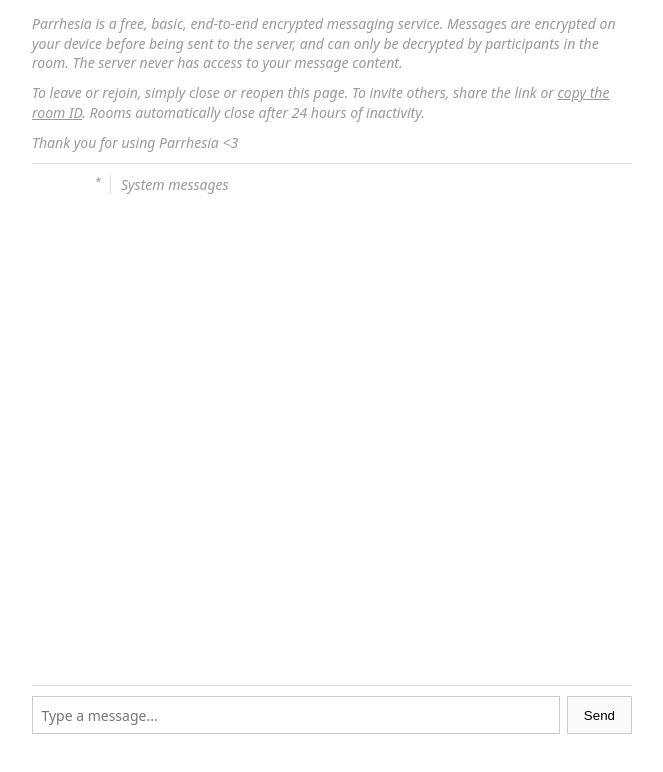
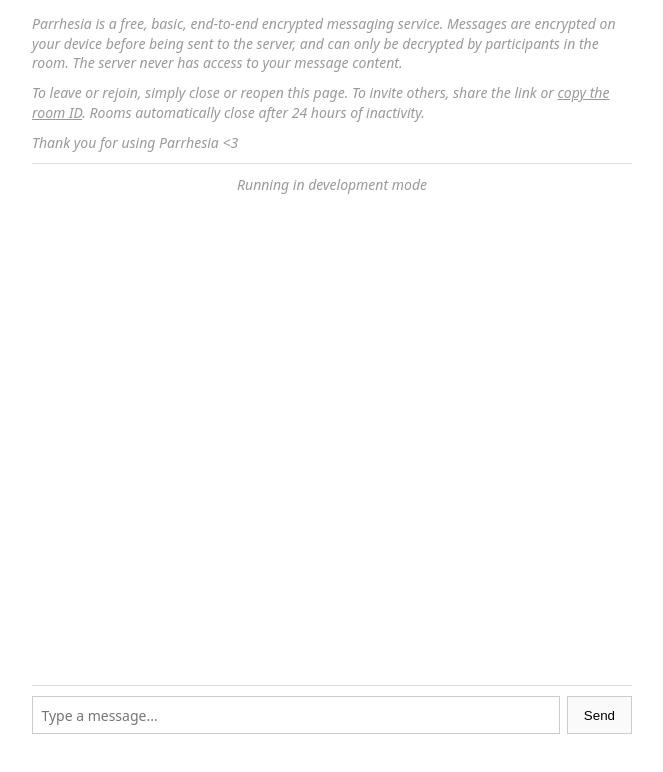
Before and after one commit to longestneckedgiraffe/parrhesia-frontend, a website built with Vite: page index.html in a window 1280 px wide. Both pictures are taken after typing "Sample" into the empty fields and a click on the button "Create Room". Shown: the whole page, without its empty margins (308-971 px from the left). Built offline with nearby package versions, Linux system fonts and the light colour scheme.

Commit message:
style: system messages

```diff
--- a/src/main.ts
+++ b/src/main.ts
@@ -119,34 +119,11 @@
 }
 
 function renderChat(app: HTMLDivElement): void {
-  const grouped: Array<{ isSystemGroup: boolean; items: Message[] }> = []
-  for (const m of messages) {
+  const messagesHtml = messages
+    .map(m => {
       if (m.isSystem) {
-      const last = grouped[grouped.length - 1]
-      if (last && last.isSystemGroup) {
-        last.items.push(m)
-      } else {
-        grouped.push({ isSystemGroup: true, items: [m] })
+        return `<div class="message system"><span class="text">${m.text}</span></div>`
       }
-    } else {
-      grouped.push({ isSystemGroup: false, items: [m] })
-    }
-  }
-
-  let groupIndex = 0
-  const messagesHtml = grouped
-    .map(group => {
-      if (group.isSystemGroup) {
-        const idx = groupIndex++
-        const systemMessages = group.items
-          .map(m => `<div class="message system"><span class="peer">*</span><span class="text">${m.text}</span></div>`)
-          .join('')
-        return `<div class="system-group" data-group="${idx}">
-          <div class="system-toggle"><span class="peer">*</span><span class="text">System messages</span></div>
-          <div class="system-content">${systemMessages}</div>
-        </div>`
-      } else {
-        const m = group.items[0]
       if (m.isNotification) {
         const colorClass = `color-${m.color}`
         return `<div class="message notification ${colorClass}"><span class="peer">${m.color}</span><span class="text">${m.text}</span></div>`
@@ -154,7 +131,6 @@
       const colorClass = `color-${m.color}`
       const peerName = m.isMine ? myColor : m.color
       return `<div class="message ${colorClass}"><span class="peer">${peerName}</span><span class="text">${m.text}</span></div>`
-      }
     })
     .join('')
 
@@ -192,11 +168,6 @@
   document.getElementById('send-message')?.addEventListener('click', handleSendMessage)
   document.getElementById('message-input')?.addEventListener('keypress', (e) => {
     if ((e as KeyboardEvent).key === 'Enter') handleSendMessage()
-  })
-  document.querySelectorAll('.system-group').forEach(group => {
-    group.addEventListener('click', () => {
-      group.classList.toggle('expanded')
-    })
   })
   const messagesDiv = document.getElementById('messages')
   if (messagesDiv) messagesDiv.scrollTop = messagesDiv.scrollHeight
--- a/src/style.css
+++ b/src/style.css
@@ -155,12 +155,19 @@
 }
 
 .message.system .peer {
-  font-family: monospace;
-  color: #2e7d32;
+  display: none;
+}
+
+.message.system {
+  justify-content: center;
 }
 
 .message.system .text {
-  color: #2e7d32;
+  color: #999;
+  font-style: italic;
+  text-align: center;
+  padding-left: 0;
+  width: 100%;
 }
 
 .message.notification .peer {
@@ -171,48 +178,6 @@
 .message.notification .text {
   color: #999;
   font-style: italic;
-}
-
-.system-group {
-  display: flex;
-  flex-direction: column;
-}
-
-.system-toggle {
-  display: flex;
-  line-height: 1.4;
-  cursor: pointer;
-}
-
-.system-toggle .peer {
-  font-family: monospace;
-  width: 70px;
-  flex-shrink: 0;
-  text-align: right;
-  padding-right: 8px;
-  color: #999;
-  border-right: 1px solid #ddd;
-  font-style: italic;
-}
-
-.system-toggle .text {
-  padding-left: 10px;
-  color: #999;
-  font-style: italic;
-}
-
-.system-content {
-  display: none;
-}
-
-.system-group.expanded .system-toggle {
-  display: none;
-}
-
-.system-group.expanded .system-content {
-  display: flex;
-  flex-direction: column;
-  cursor: pointer;
 }
 
 .message.color-black .peer { color: #000000; }
```
Lines whose indentation alone changed are shown as unchanged.
